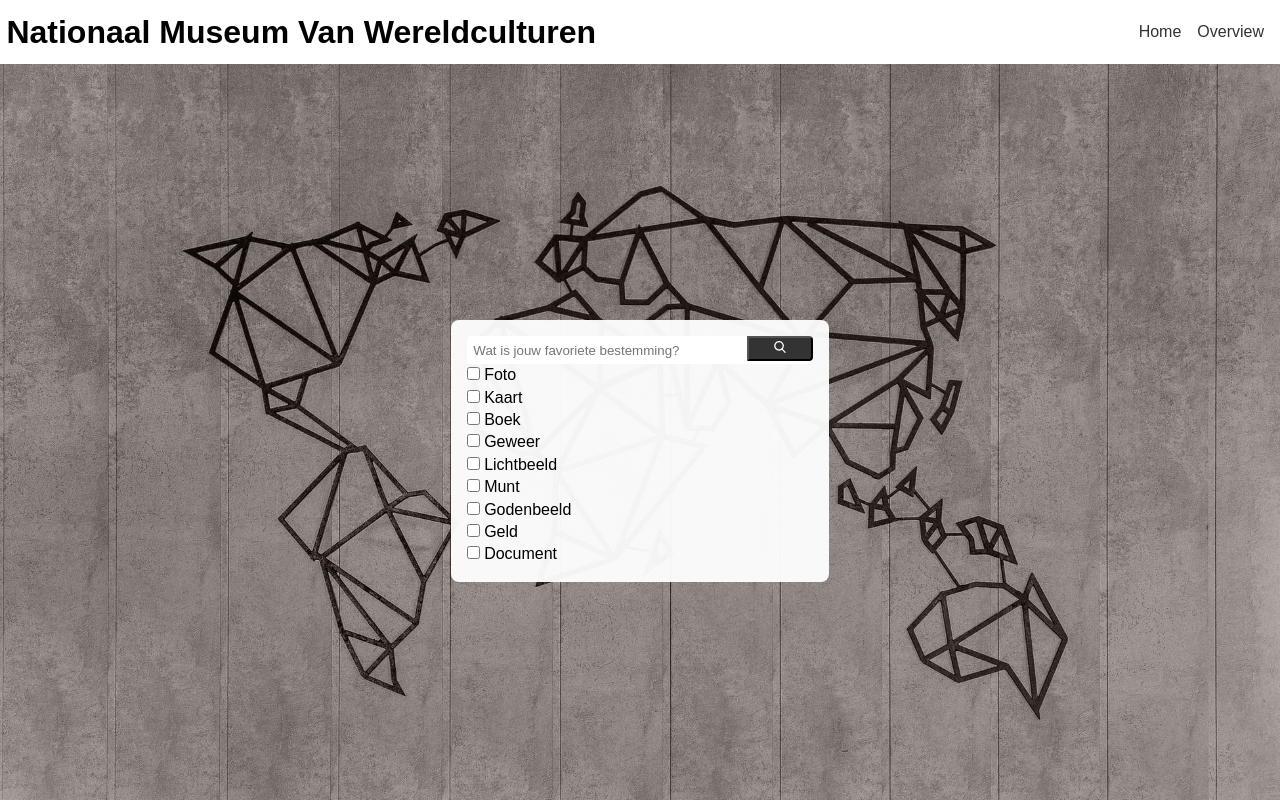
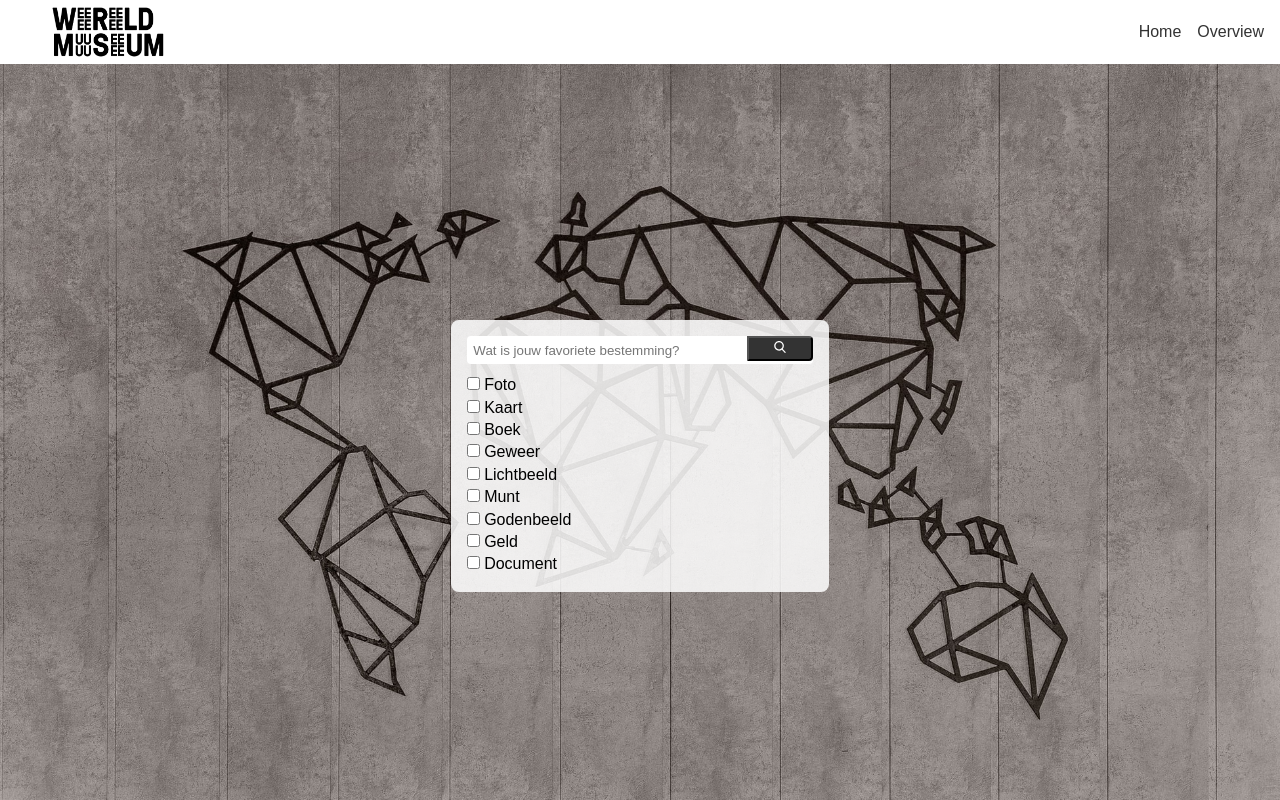
Before and after one commit to GiovanniKaaijk/frontend-applications, a React (Create React App) app in the folder my-app/: page / in a window 1280 px wide. Built offline with nearby package versions, Linux system fonts and the light colour scheme.

Commit message:
The status of liked items will now be saved in the state

```diff
--- a/my-app/src/App.css
+++ b/my-app/src/App.css
@@ -17,15 +17,20 @@
   display: flex;
 }
 
-header h1 {
-  text-align: left;
-  flex: 8;
-  margin: .3em .2em;
+header div img {
+  display: block;
+  width: 120px;
+  height: auto;
+  margin-left: 3em;
+  padding: .2em 0;
 }
 
 header a {
-  margin: auto;
+  margin: auto auto auto 0;
   margin-right: 1em;
+}
+header a:first-of-type {
+  margin-left: auto;
 }
 header {
   position: absolute;
@@ -49,7 +54,7 @@
 
 .App form {
   margin: 20em auto 0;
-  background-color: rgba(256,256,256,0.95);
+  background-color: rgba(256,256,256,0.85);
   border-radius: 8px;
   padding: 1em;
   position: relative;
@@ -120,6 +125,7 @@
 .filters {
   display: flex;
   flex-direction: column;
+  margin-top: 10px;
 }
 
 .filters label {
--- a/my-app/src/App.js
+++ b/my-app/src/App.js
@@ -14,6 +14,7 @@
     place: "",
     filter: "",
     queryfilter: "",
+    liked: [],
     render: {
       uri: "",
       year: "",
@@ -53,10 +54,17 @@
         .then(res => res.json())
         .then(json => {
           let results = json.results.bindings[0];
-          if (results.desc.value.includes('<BR>')) {
+          if (results.desc.value.includes('<BR>') || results.desc.value.includes('<Br>') || results.desc.value.includes('<br>') || results.desc.value.includes('<bR>')) {
             let newString = results.desc.value;
             newString = newString.replace('<BR>', ' ');
+            newString = newString.replace('<bR>', ' ');
+            newString = newString.replace('<Br>', ' ');
+            newString = newString.replace('<br>', ' ');
             results.desc.value = newString;
+          }
+          let liked = false;
+          if (this.state.liked.includes(results.cho.value)) {
+            liked = true;
           }
           this.setState({
             render: {
@@ -65,7 +73,7 @@
               img: results.pic.value,
               title: results.title.value,
               description: results.desc.value,
-              liked: false
+              liked: liked
             }
           });
         });
@@ -123,10 +131,16 @@
   //Toggle liked
   toggleLiked = (id) => {
     let newProp = this.state.render;
-    newProp.liked = !newProp.liked
+    if(this.state.liked.includes(id)){
+      let index = this.state.liked.indexOf(id);
+      this.state.liked.splice(index, 1);
+    } else {
+      this.state.liked.push(id);
+    }
+    newProp.liked = !newProp.liked;
     this.setState({
       render: newProp,
-    }, console.log(this.state.render));
+    }, console.log(this.state.render), console.log(this.state.liked));
   };
 
   //Search a place
--- a/my-app/src/components/layout/Header.js
+++ b/my-app/src/components/layout/Header.js
@@ -1,11 +1,11 @@
 import React from 'react';
 import { Link } from 'react-router-dom';
-
+import logo from '../../images/wereldMuseum.png';
 export default function Header() {
     return (
         <header>
             <div>
-                <h1>Nationaal Museum Van Wereldculturen</h1>
+                <img src={logo} alt="logo" />
                 <Link to="/">Home</Link>  <Link to="/overview">Overview</Link>
             </div>
         </header>
```
Also changed, not shown: my-app/src/images/wereldMuseum.png (added).
